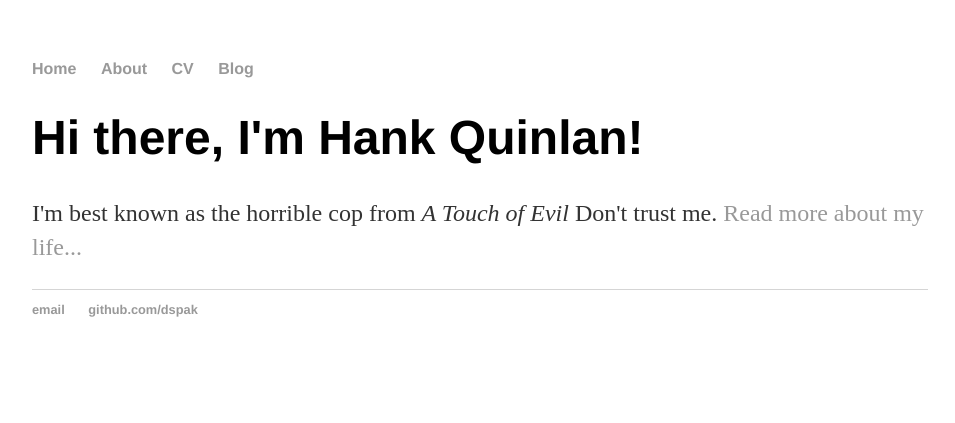
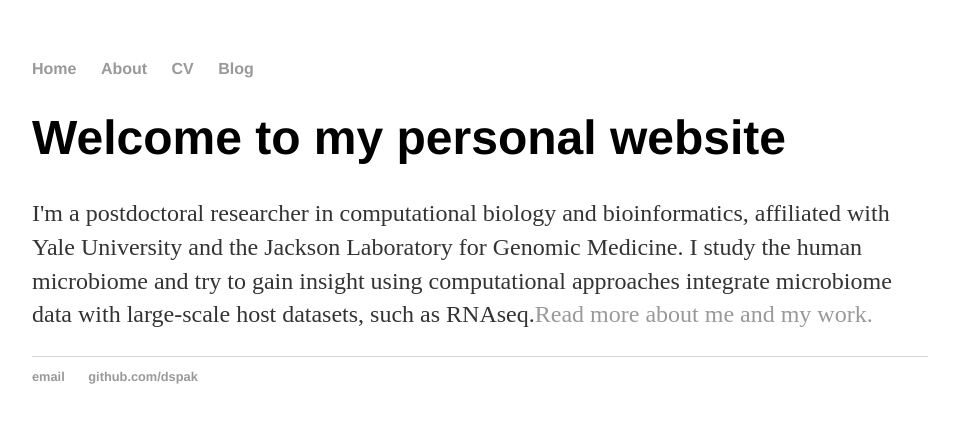
Before and after one commit to dspak/dspak.github.io, a Jekyll site: the page built from index.html, in a window 1280 px wide. Shown: the top 423 px of the page, without its empty margins (160-1115 px from the left). Built offline with Jekyll 4.4.1, drawn with Linux system fonts in a browser that asks for light colours.

Commit message:
Update index.html
personalize

```diff
--- a/index.html
+++ b/index.html
@@ -1,8 +1,8 @@
 ---
 layout: default
-title: Hank Quinlan, Horrible Cop
+title: Dan Spakowicz
 ---
 <div class="blurb">
-	<h1>Hi there, I'm Hank Quinlan!</h1>
-	<p>I'm best known as the horrible cop from <em>A Touch of Evil</em> Don't trust me. <a href="/about">Read more about my life...</a></p>
+		<h1>Welcome to my personal website</h1>
+		<p>I'm a postdoctoral researcher in computational biology and bioinformatics, affiliated with Yale University and the Jackson Laboratory for Genomic Medicine. I study the human microbiome and try to gain insight using computational approaches integrate microbiome data with large-scale host datasets, such as RNAseq.<a href="/about">Read more about me and my work.</a></p>
 </div><!-- /.blurb -->
```
